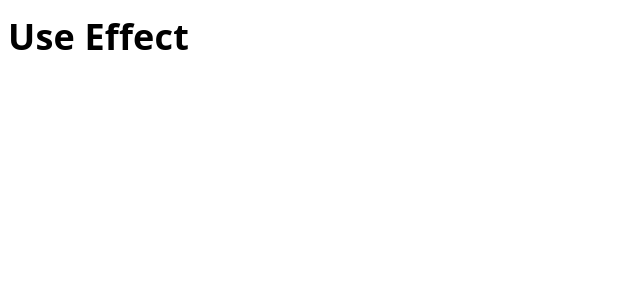
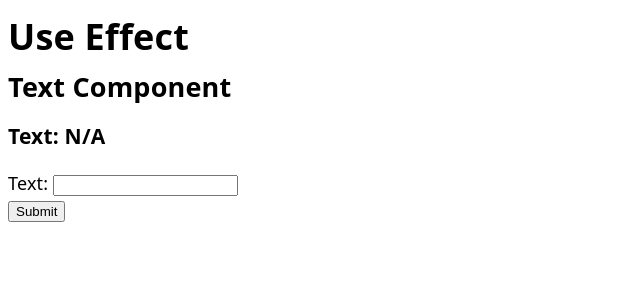
Before and after one commit to irishmaiden18/3b-use-effect, a React (Vite) app: page / in a window 1280 px wide. Shown: the top 300 px of the page, without its empty margins (0-640 px from the left). Built offline with nearby package versions, Linux system fonts and the light colour scheme.

Commit message:
adds useEffect example

```diff
--- a/src/App.jsx
+++ b/src/App.jsx
@@ -1,9 +1,11 @@
+import TextComponent from "./components/TextComponent"
 
 function App() {
 
   return (
     <>
       <h1>Use Effect</h1>
+      <TextComponent/>
     </>
   )
 }
--- /dev/null
+++ b/src/components/TextComponent.jsx
@@ -0,0 +1,42 @@
+import { useEffect, useState } from "react"
+
+const TextComponent = () => {
+
+    const [text, setText] = useState("")
+
+    const [displayText, setDisplayText] = useState("N/A")
+
+    const handleSubmit = (event) => {
+
+        event.preventDefault()
+
+        setDisplayText(text)
+        setText("")
+    }
+
+    useEffect(() => {
+
+        console.log(`Current Display Text: ${displayText}`)
+
+    }, [displayText])
+
+    return (
+        <>
+            <h2>Text Component</h2>
+            <h3>Text: {displayText}</h3>
+            <form onSubmit={handleSubmit}>
+                <div>
+                    <label>Text: </label>
+                    <input
+                        type="text"
+                        value={text}
+                        onChange={(event) => setText(event.target.value)}
+                    />
+                </div>
+                <button>Submit</button>
+            </form>
+        </>
+    )
+}
+
+export default TextComponent
```
